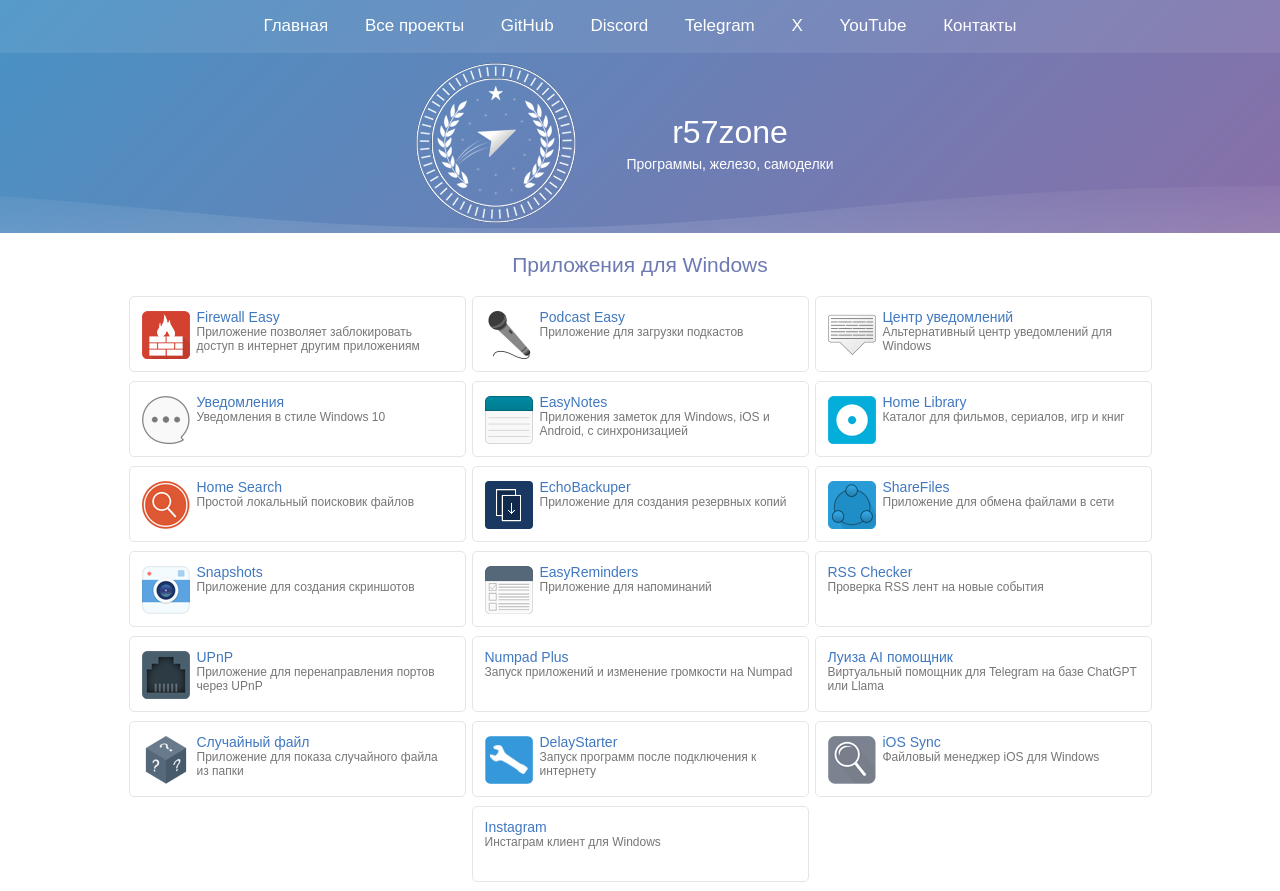
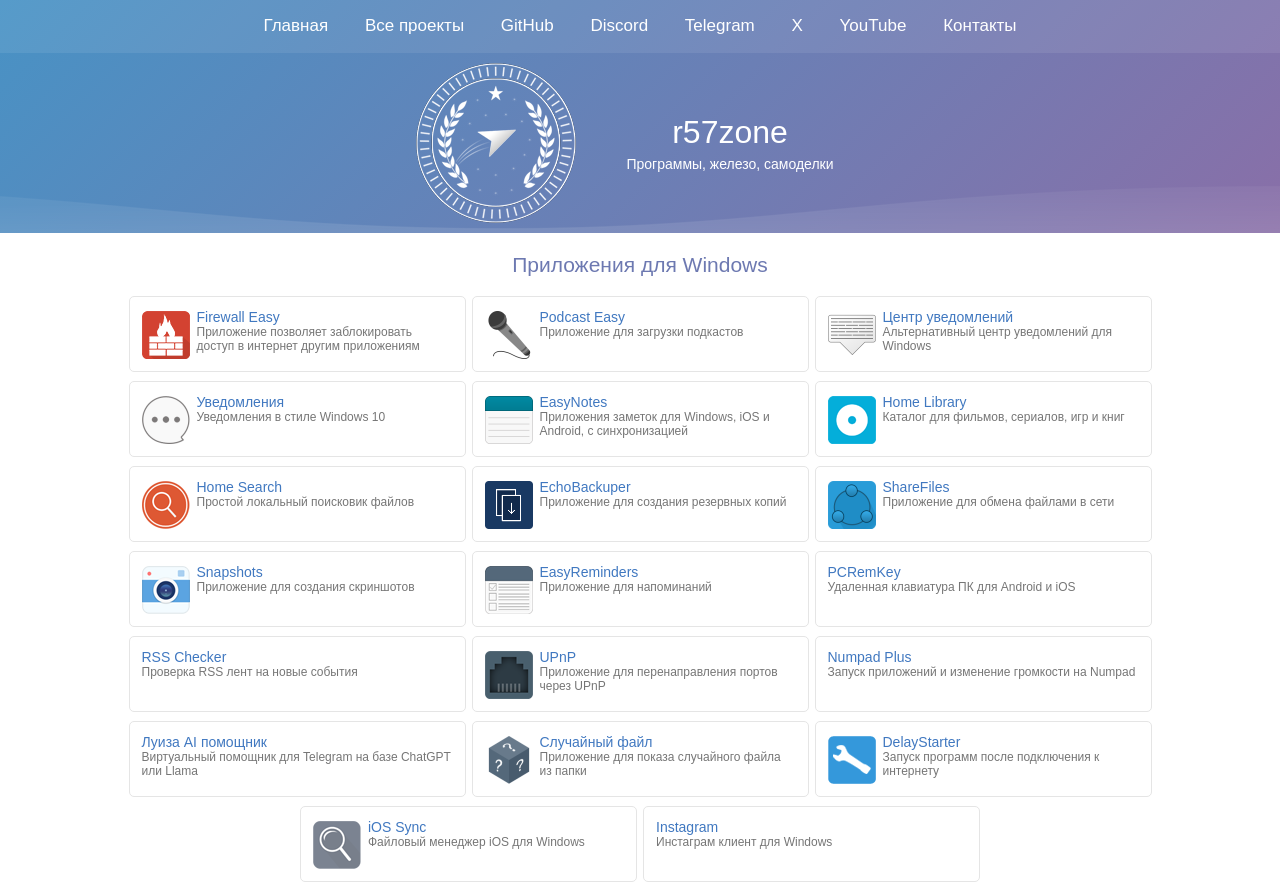
Before and after one commit to r57zone/r57zone.github.io, a plain HTML site: page ru/projects.html in a window 1280 px wide. Shown: the top 891 px of the page. Drawn offline with Linux system fonts and the light colour scheme.

Commit message:
New software

```diff
--- a/ru/projects.html
+++ b/ru/projects.html
@@ -120,6 +120,13 @@
 							<div id="icon"><img src="/icons/reminders.png" /></div>
 							<div id="title">EasyReminders</div>
 							<div id="description">Приложение для напоминаний</div>
+						</div>
+					</a>
+
+					<a target="_blank" href="https://github.com/r57zone/PCRemKey">
+						<div id="item">
+							<div id="title">PCRemKey</div>
+							<div id="description">Удаленная клавиатура ПК для Android и iOS</div>
 						</div>
 					</a>
 
```
Also changed, not shown: projects.html (+7 -0 lines).
